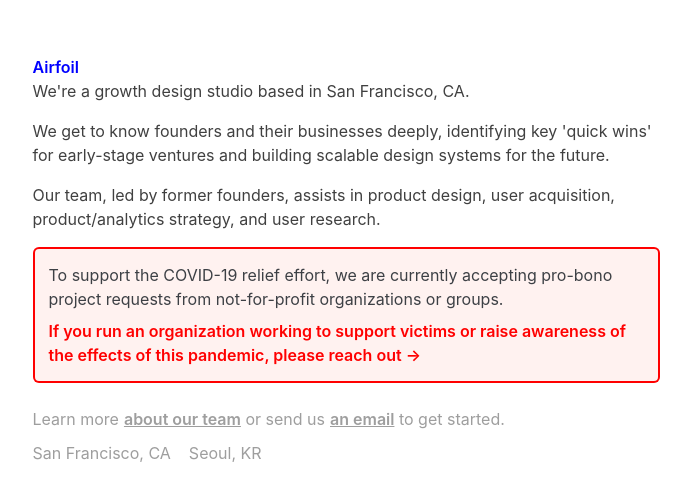
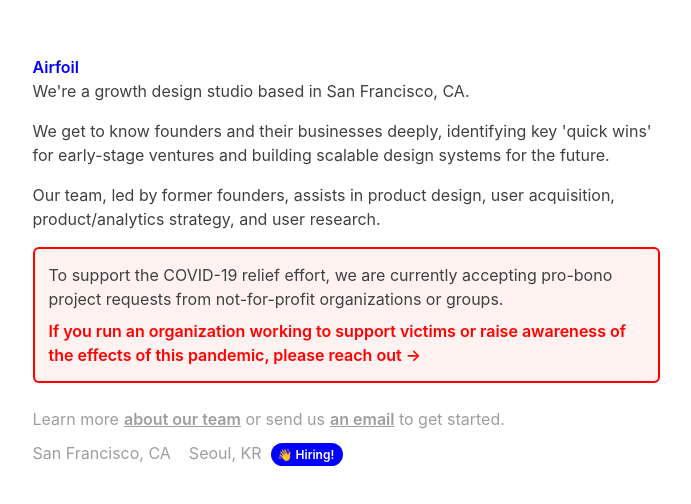
Before and after one commit to hedayatnia/airfoil-studio, a plain HTML site: page index.html in a window 1280 px wide. Shown: the part 156-660 px from the top of the page, without its empty margins (294-985 px from the left). Drawn offline with nearby package versions, Linux system fonts and the light colour scheme; a web font is replaced by a local one.

Commit message:
🖇❤️ Updated with Glitch

```diff
--- a/index.html
+++ b/index.html
@@ -155,7 +155,9 @@
         </div>
 
         <div style="color: #9e9e9e;margin-top:10px">
-          San Francisco, CA&nbsp;&nbsp;&nbsp;&nbsp;Seoul, KR
+          San Francisco, CA&nbsp;&nbsp;&nbsp;&nbsp;Seoul, KR&nbsp;
+          <a style="display:inline" class="hiringsymbol" href="https://careers.airfoil.studio/">
+          👋 Hiring!</a>
         </div>
         <br />
       </div>
--- a/style.css
+++ b/style.css
@@ -29,6 +29,23 @@
 
 .aligntopdiv {
   display: flex;
+}
+
+.hiringsymbol{
+  background-color:blue;
+  color: white;
+  border-radius: 9999px;
+  font-size: 75%;
+  font-weight: 600;
+  padding: 4px;
+  padding-left: 7px;
+  padding-right: 9px;
+  margin-top:-4px;
+  text-decoration: none !important;
+}
+
+.hiringsymbol:hover{
+  color: lightgray !important;
 }
 
 .connectwithme {
```
